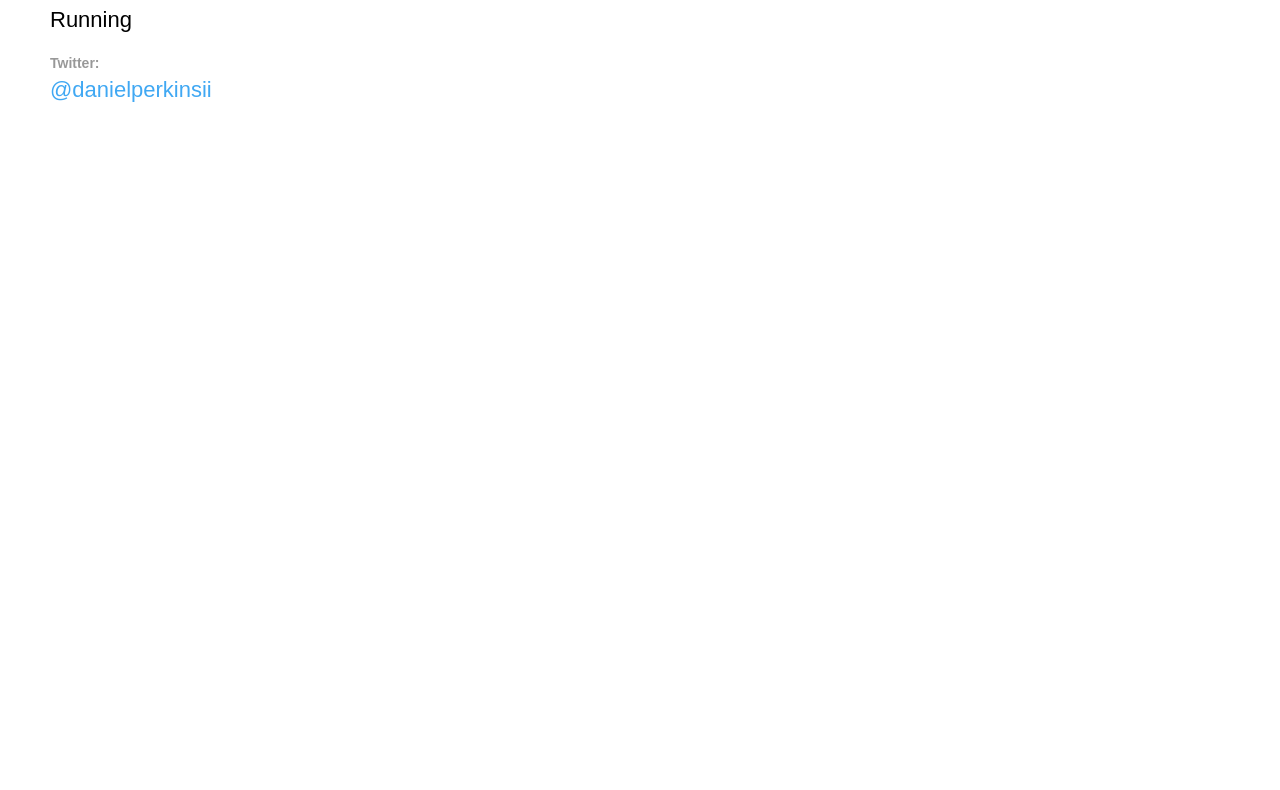
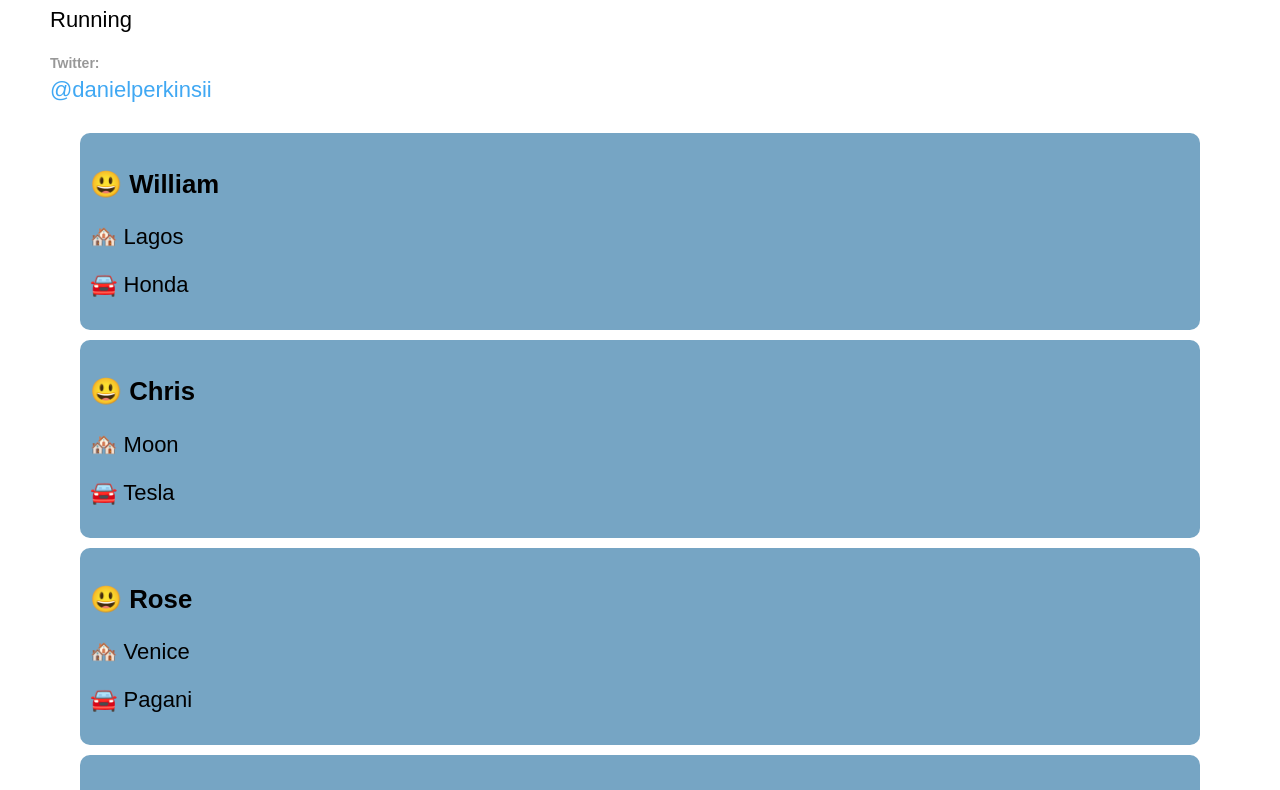
Before and after one commit to danielperkinsii/10DayReactBeginner, a React (Create React App) app in the folder 10-day-beginner/: page / in a window 1280 px wide. Shown: the part 581-1371 px from the top of the page. Before the commit the page ends 800 px from the top, so only its background shows below. Built offline with nearby package versions, Linux system fonts and the light colour scheme.

Commit message:
mapping over user data

```diff
--- a/10-day-beginner/src/App.css
+++ b/10-day-beginner/src/App.css
@@ -36,3 +36,17 @@
   opacity: 0.4;
   margin-bottom: 6px;
 }
+
+.users {
+  text-align: left;
+  margin: 30px 20px;
+}
+.users div {
+  padding: 10px;
+  margin: 10px;
+  background: rgb(118, 165, 196);
+  border-radius: 10px;
+}
+.page-deets {
+  margin-top: 80px;
+}
--- a/10-day-beginner/src/App.js
+++ b/10-day-beginner/src/App.js
@@ -1,5 +1,6 @@
 import React, { Component } from 'react';
 import User from './components/User'
+import UserList from './components/UserList'
 import data from './data/user-data.js'
 import './App.css';
 
@@ -21,7 +22,7 @@
     return (
       <div className='App'>
         <User userInformation={this.state.userInformation}/>
-
+        <UserList/>
       </div>
     );
   }
--- /dev/null
+++ b/10-day-beginner/src/components/UserList.jsx
@@ -0,0 +1,22 @@
+import React, { Component } from 'react'
+import data from '../data/user-data.js'
+
+
+class UserList extends React.Component {
+    render () {
+        return (
+            <div className='users'>
+                {data.map((user, index) => (
+                    <div key={index}>
+                        <h3>{user.name}</h3>
+                        <p>{user.location}</p>
+                        <p>{user.car}</p>
+                    </div>
+                ))}
+            </div>
+        )
+    }
+
+}
+
+export default UserList
```
